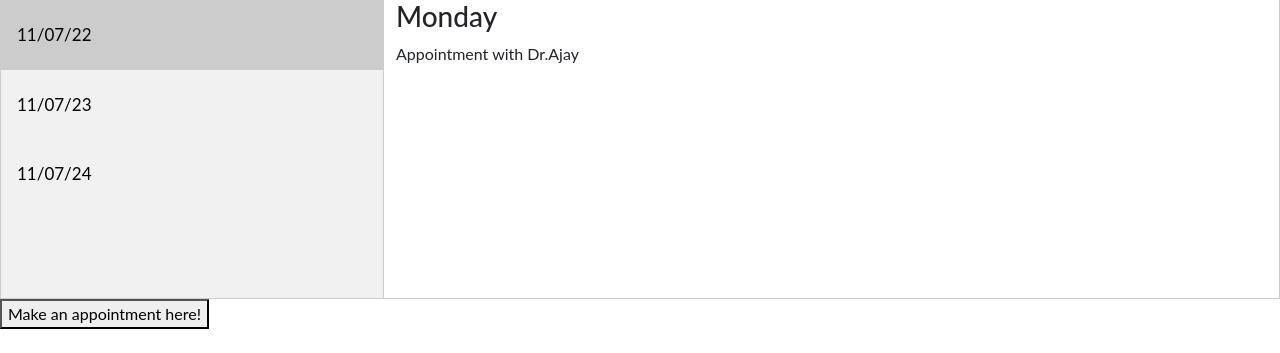
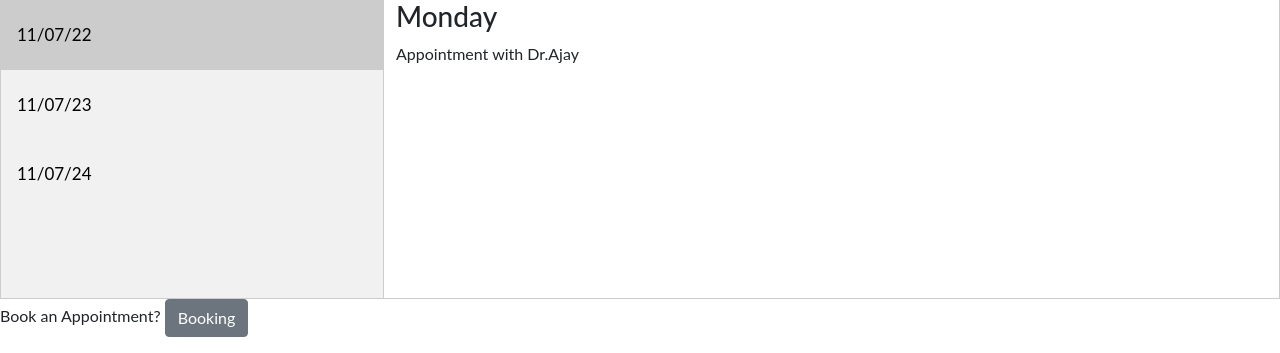
Before and after one commit to Connor-Virgin/CPS714_Project, a Spring Boot app: page /profile in a window 1280 px wide. Shown: the part 478-831 px from the top of the page. Before the commit the page ends 807 px from the top, so only its background shows below. Run offline with Spring Boot 4, Linux system fonts and the light colour scheme.

Commit message:
Update profile.html

```diff
--- a/src/main/resources/templates/profile.html
+++ b/src/main/resources/templates/profile.html
@@ -159,8 +159,11 @@
         document.getElementById("defaultOpen").click();
         </script>
 
-    <a href="main.html">
-        <button>Make an appointment here!</button>
-    </a>
+           <form th:action="@{/main}" th:method="get">
+            <p>
+              Book an Appointment?
+              <button type="submit" class="btn btn-secondary">Booking</button>
+            </p>
+          </form>
 </body>
 </html>
```
